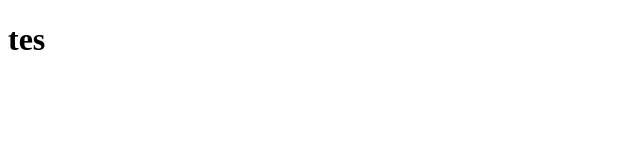
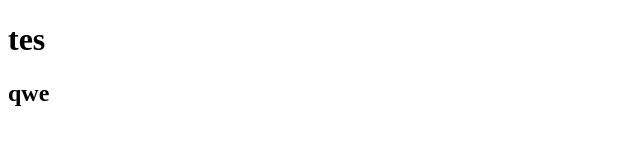
Before and after one commit to muhaureland/coba1, a plain HTML site: page index.html in a window 1280 px wide. Shown: the full height of the page, 0-640 px from the left. Drawn offline with Linux system fonts and the light colour scheme.

Commit message:
penambahan h2

```diff
--- a/index.html
+++ b/index.html
@@ -8,5 +8,6 @@
 </head>
 <body>
     <h1>tes</h1>
+    <h2>qwe</h2>
 </body>
 </html>
```
